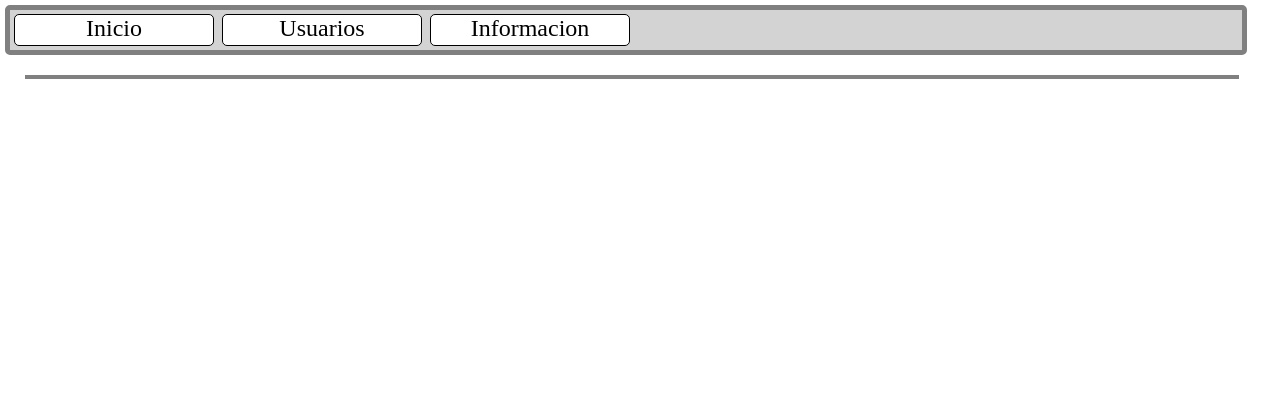
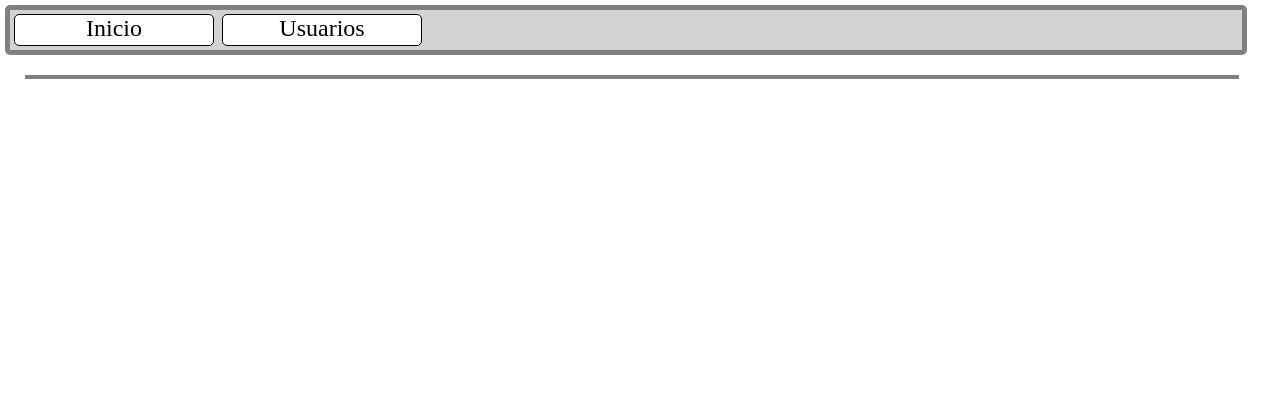
Before and after one commit to DavidelPrado/CRUD_Django, a Django app: template templates/plantilla.html in a window 1280 px wide. Shown: the top 420 px of the page. Run offline with Django 3.2, Linux system fonts and the light colour scheme; the template is opened without the code that fills it, so the values that code supplies are empty.

Commit message:
Update plantilla.html

```diff
--- a/templates/plantilla.html
+++ b/templates/plantilla.html
@@ -108,7 +108,6 @@
             <nav>
                 <a href="{% url 'inicio' %}">Inicio</a>
                 <a href="{% url 'usuarios' %}">Usuarios</a>
-                <a href="{% url 'informacion' %}">Informacion</a>
             </nav>
 
             <div class="contenido">
```
